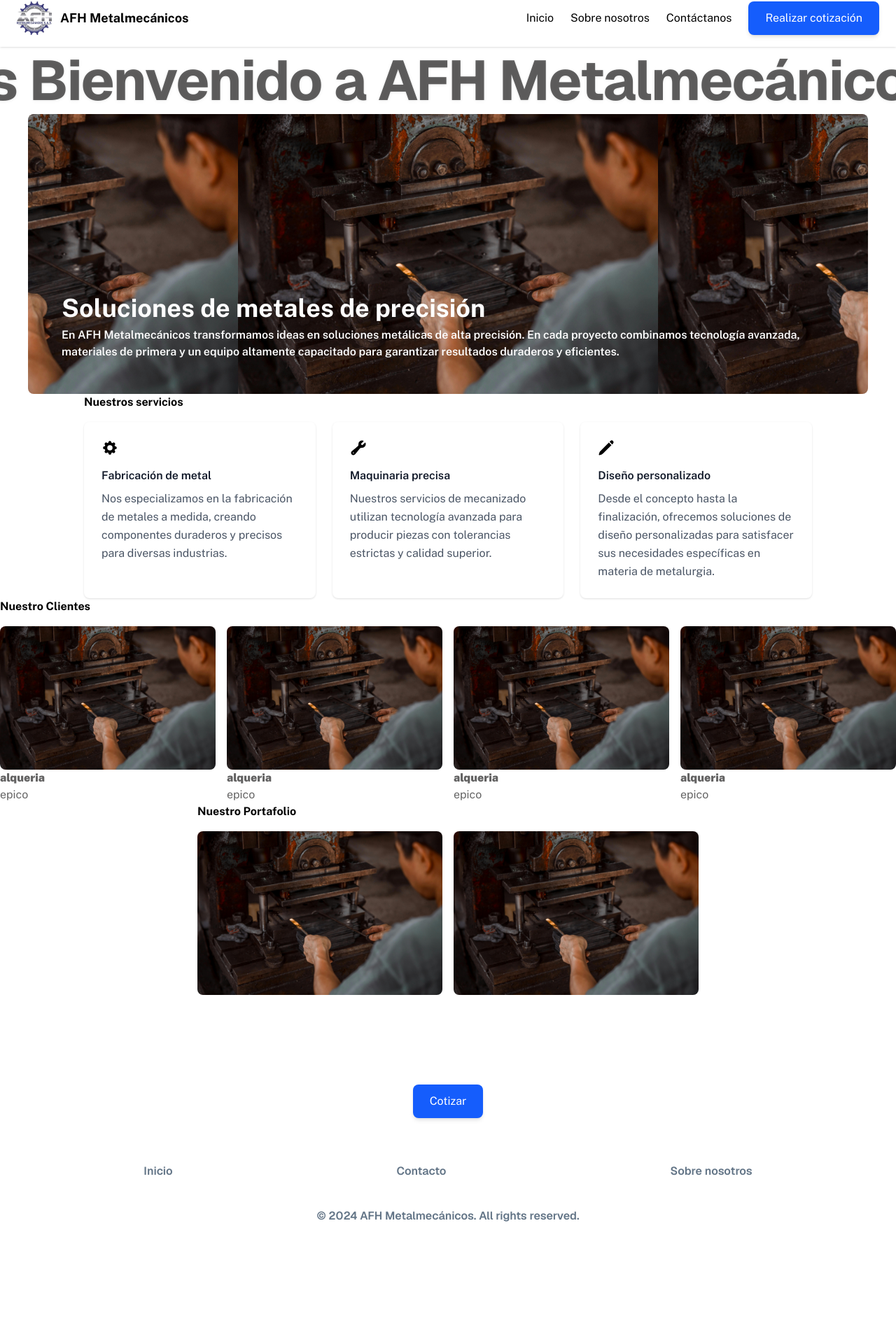
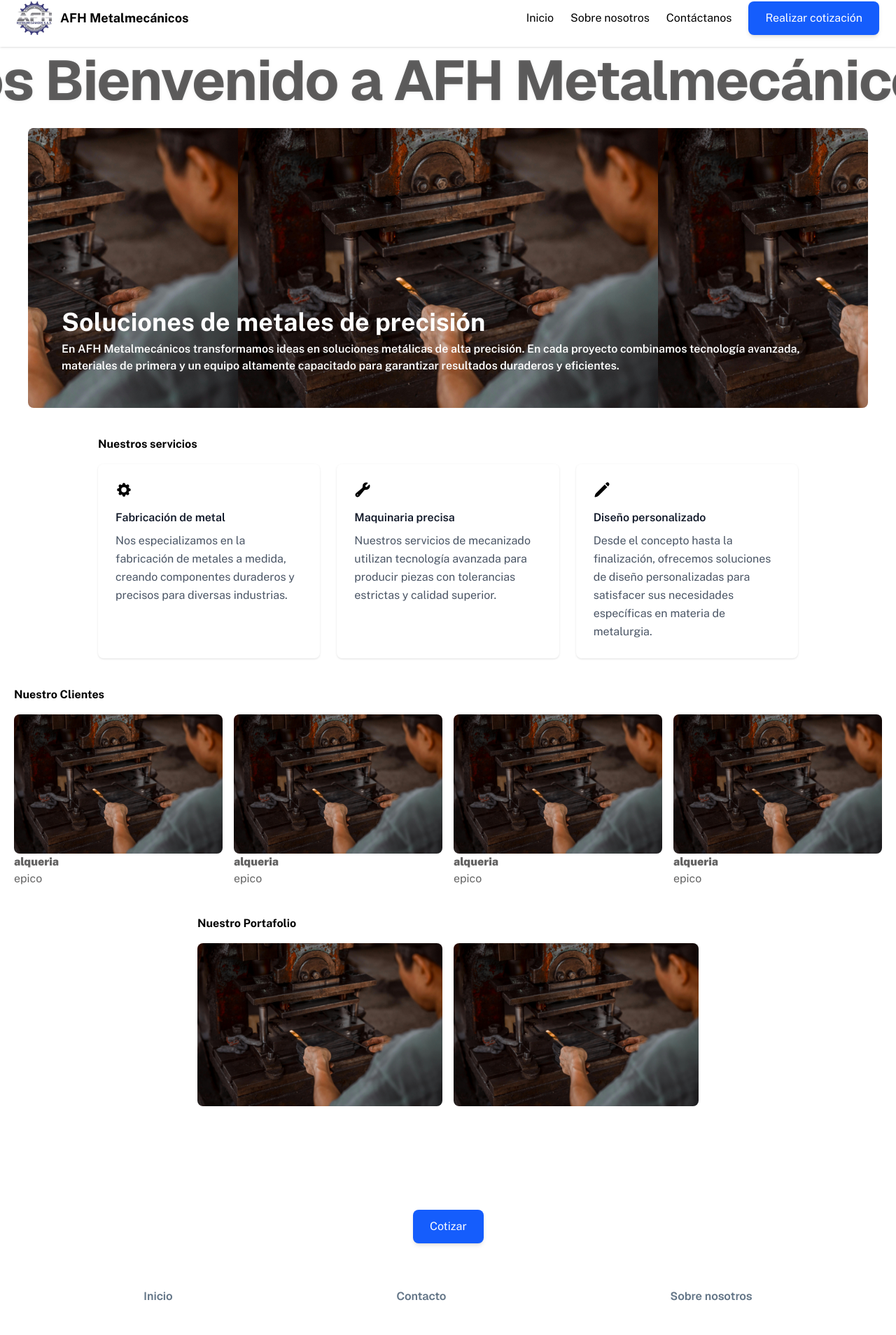
Before and after one commit to keivch/afh_landing_page, a Next.js app: page / in a window 1280 px wide. Shown: the part 14-1922 px from the top of the page at 70% size. Before the commit the page ends 1764 px from the top, so only its background shows below. Built offline with nearby package versions, Linux system fonts and the light colour scheme.

Commit message:
feat: animacion al scrollear

```diff
--- a/app/page.tsx
+++ b/app/page.tsx
@@ -1,3 +1,4 @@
+'use client';
 import CallToAction from "@/components/layout/callToAction";
 import Footer from "@/components/layout/footer";
 import Introduction from "@/components/layout/Introduction";
@@ -6,6 +7,9 @@ import PortfolioComponent from "@/components/home/PortfolioComponent";
 import ScrollVelocity from "@/components/animations/ScrollVelocity";
 import Header from "@/components/layout/Header";
 import Card from "@/components/ui/Card";
+import { useEffect } from "react";
+import AOS from "aos";
+import "aos/dist/aos.css";
 
 
 export default function Home() {
@@ -64,22 +68,48 @@ export default function Home() {
         "Desde el concepto hasta la finalización, ofrecemos soluciones de diseño personalizadas para satisfacer sus necesidades específicas en materia de metalurgia.",
     },
   ];
+
+  useEffect(() => {
+    AOS.init({
+      duration: 1000,
+      easing: "ease-in-out",
+      once: true,
+    });
+  }, []);
   return (
     <div className="flex flex-col items-center">
       <Header />
-      <div className="m-2 w-full">
+      <div className="m-2 w-full" data-aos="fade-down">
         <ScrollVelocity
           texts={['Bienvenido a AFH Metalmecánicos']}
           velocity={100}
           className="custom-scroll-text"
         />
       </div>
+
+      <div className="m-5" data-aos="fade-up">
         <Introduction />
+      </div>
+
+      <div className="m-5" data-aos="zoom-in">
         <Card items={values} title={"Nuestros servicios"} />
+      </div>
+
+      <div className="m-5" data-aos="fade-right">
         <ClientsComponent />
+      </div>
+
+      <div className="m-5" data-aos="fade-left">
         <PortfolioComponent />
+      </div>
+
+      <div data-aos="flip-up">
         <CallToAction />
+      </div>
+
+      <div data-aos="fade-up">
         <Footer />
+      </div>
     </div>
   );
 }
```
Also changed, not shown: package.json (+9 -6 lines), 1 other file (tests, documents, lock files or other folders). Lines whose indentation alone changed are shown as unchanged.
